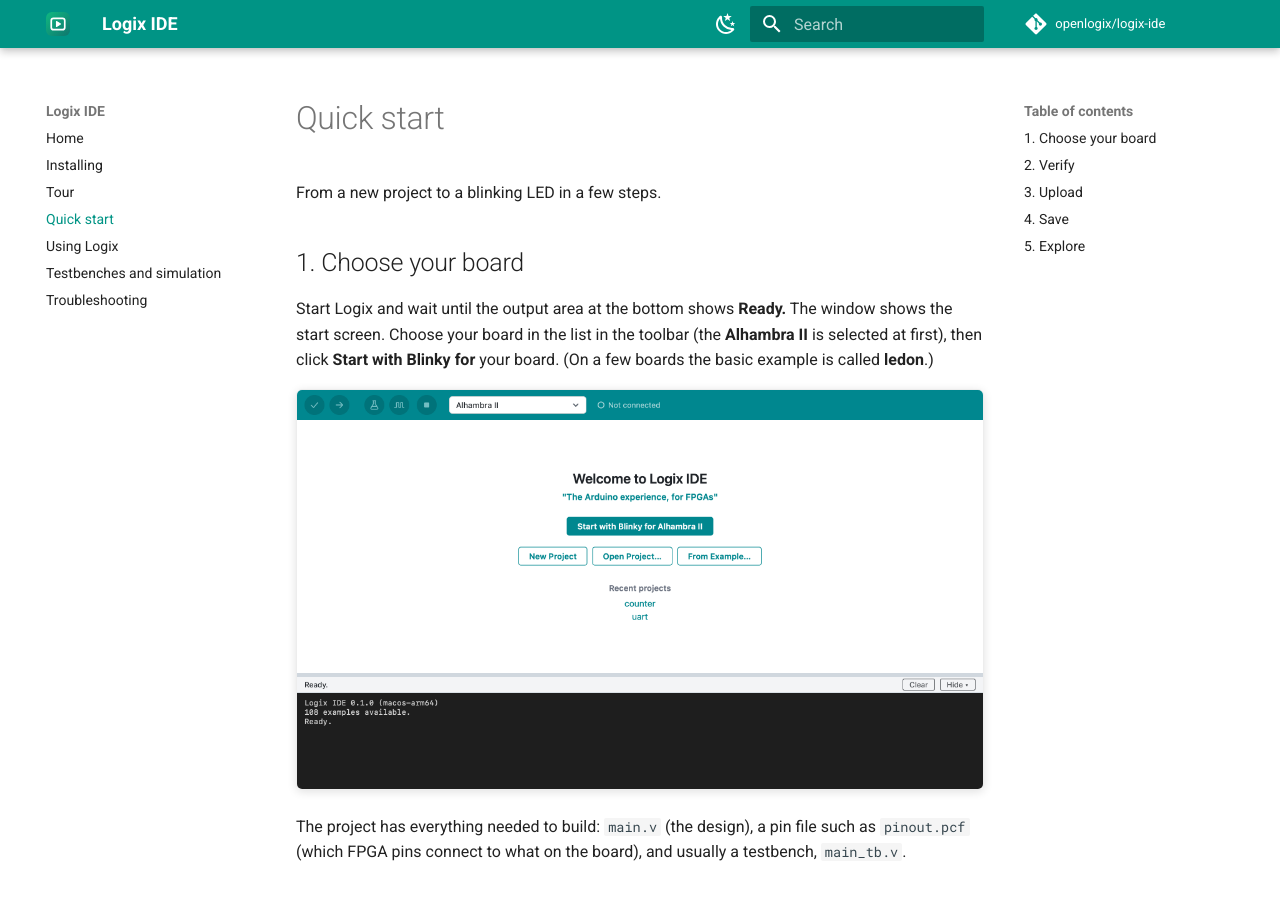
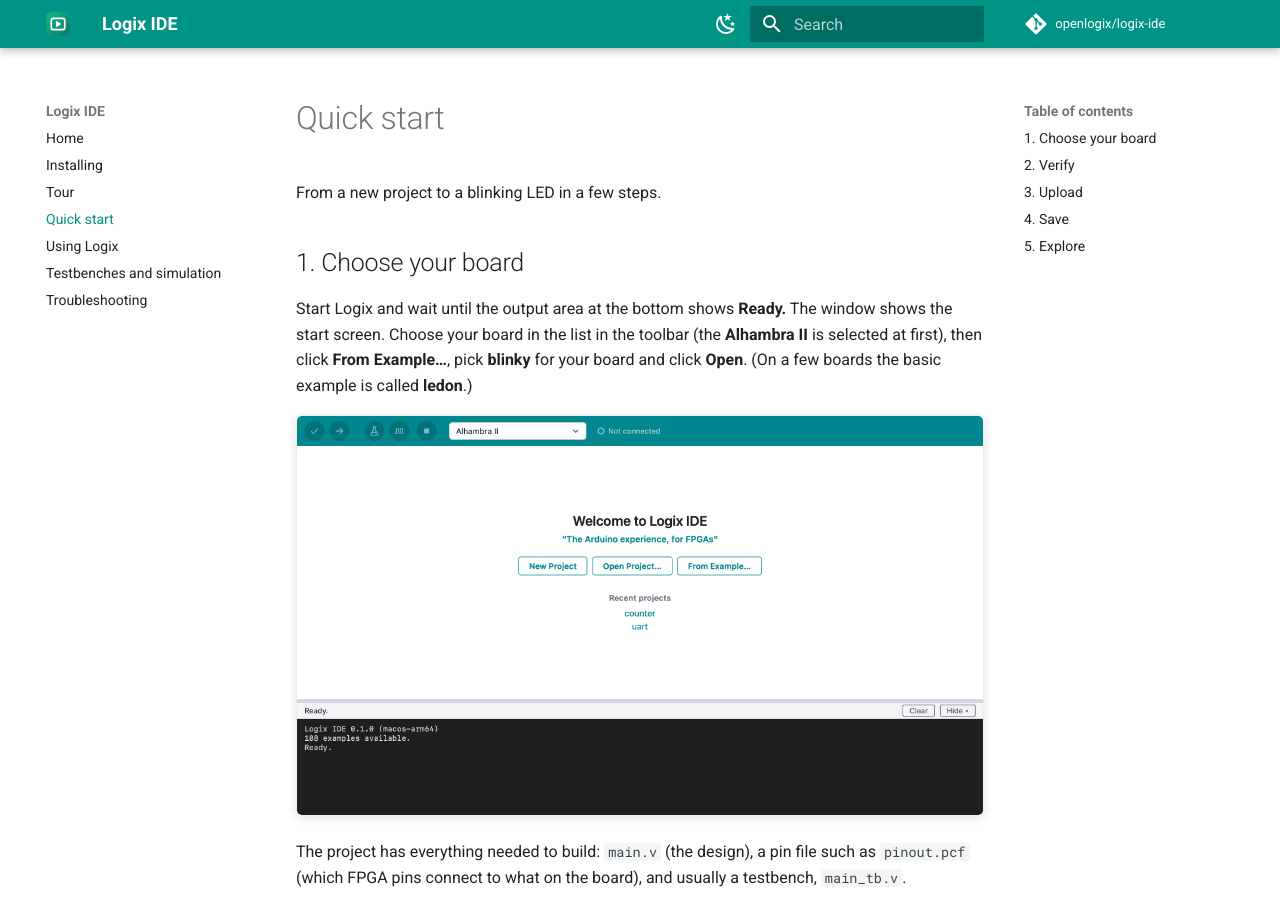
Before and after one commit to openlogix/logix-ide, an MkDocs documentation site: the page built from docs/quick-start.md, in a window 1280 px wide and 900 px high. Built offline with MkDocs 1.6.1 and Material for MkDocs 9.7.7, drawn with Linux system fonts in a browser that asks for light colours; comment, search, counter and statistics services are not loaded.

Commit message:
Start screen: remove Start with Blinky (examples are under From Example…)
Co-Authored-By: Claude Opus 5.5 <noreply@anthropic.com>

```diff
--- a/docs/quick-start.md
+++ b/docs/quick-start.md
@@ -6,11 +6,11 @@ From a new project to a blinking LED in a few steps.
 
 Start Logix and wait until the output area at the bottom shows **Ready.**
 The window shows the start screen. Choose your board in the list in the
-toolbar (the **Alhambra II** is selected at first), then click **Start with
-Blinky for** your board. (On a few boards the basic example is called
-**ledon**.)
+toolbar (the **Alhambra II** is selected at first), then click **From
+Example…**, pick **blinky** for your board and click **Open**. (On a few
+boards the basic example is called **ledon**.)
 
-![The start screen: Start with Blinky, New Project, Open Project, From Example, and recent projects](images/start.png)
+![The start screen: New Project, Open Project, From Example, and recent projects](images/start.png)
 
 The project has everything needed to build: `main.v` (the design), a pin file such
 as `pinout.pcf` (which FPGA pins connect to what on the board), and usually a
```
Also changed, not shown: CLAUDE.md (+2 -2 lines), docs/tour.md (+2 -2 lines), docs/using-logix.md (+2 -2 lines), ui/src/App.svelte (+1 -24 lines), docs/images/start.png, 2 other files.
